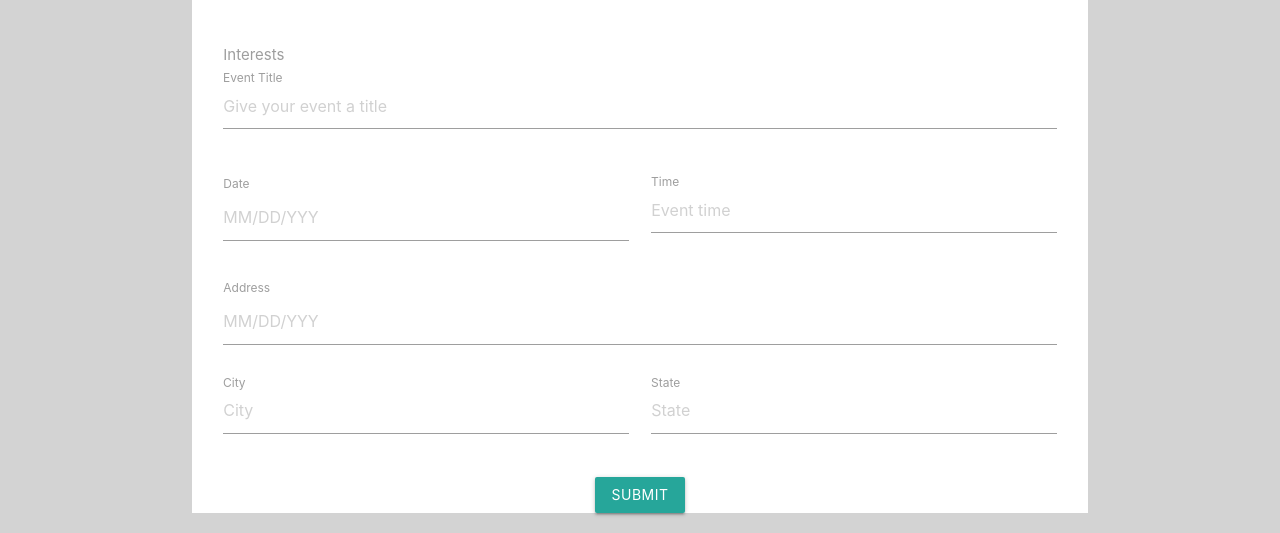
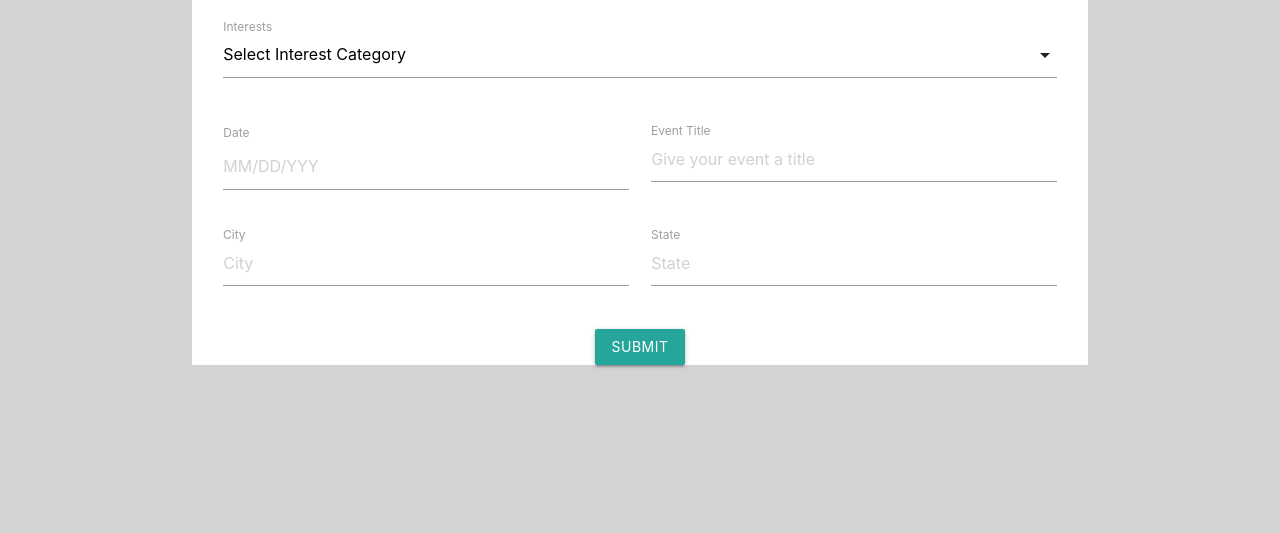
Before and after one commit to PabonD23/Mix-Moment, a website: page public/meetups.html in a window 1280 px wide. Shown: the part 502-1035 px from the top of the page. After the commit the page ends 887 px from the top, so only its background shows below. Drawn offline with nearby package versions, Linux system fonts and the light colour scheme; no server answers.

Commit message:
Update meetup page functionality

```diff
--- a/public/js/meetups.js
+++ b/public/js/meetups.js
@@ -1,6 +1,6 @@
 $(document).ready(function() {
   // Getting references to the name input and author container, as well as the table body
-  var $eventDate= $("#date");
+  var $eventDate = $("#date");
   var $eventTitle = $("#title");
   var $category = $('#category option:selected').val();
   var $city = $("#city");
--- a/public/meetups.html
+++ b/public/meetups.html
@@ -110,14 +110,6 @@
         </div>
 
         <div class="row">
-            <div class="col s12 m12">
-                <div class="input-field">
-                    <input placeholder="Give your event a title" id="title" type="text" class="validate">
-                    <label for="title">Event Title</label>
-                </div>
-            </div>
-        </div>
-        <div class="row">
             <div class="col s6 m6">
                 <div class="form-group">
                     <!-- Date input -->
@@ -125,22 +117,14 @@
                     <input class="form-control datepicker" id="date" name="date" placeholder="MM/DD/YYY" type="text" />
                 </div>
             </div>
-            <div class="col s6 m6">
-                <div class="input-field">
-                    <input type="text" class="timepicker" placeholder="Event time" id="title" type="text" class="validate">
-                    <label for="title">Time</label>
+                <div class="col s6 m6">
+                    <div class="input-field">
+                        <input placeholder="Give your event a title" id="title" type="text" class="validate">
+                        <label for="title">Event Title</label>
+                    </div>
                 </div>
             </div>
-        </div>
-        <div class="row">
-            <div class="col s12 m12">
-                <div class="form-group">
-                    <!-- Date input -->
-                    <label class="control-label" for="date">Address</label>
-                    <input class="form-control datepicker" id="date" name="date" placeholder="MM/DD/YYY" type="text" />
-                </div>
-            </div>
-        </div>
+
         <div class="row">
             <div class="col s6 m6">
                 <div class="input-field">
@@ -155,6 +139,7 @@
                 </div>
              </div>
         </div>
+
         <div class="row">
             <div class="col s12 m12 center-align">
                 <div class="form-group">
@@ -172,5 +157,6 @@
     $(document).ready(function () {
     $('.datepicker').datepicker();
     $('.timepicker').timepicker();
+    $('select').formSelect();
 });
 </script>
```
Also changed, not shown: models/meetups.js (+0 -8 lines).
